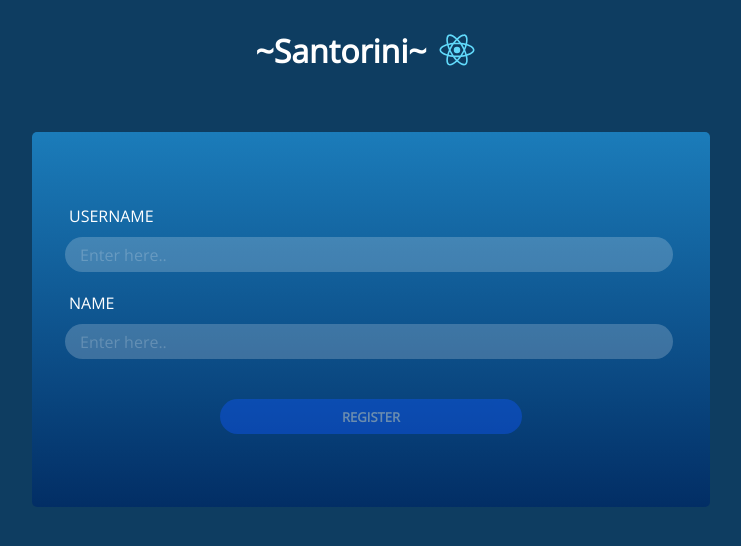
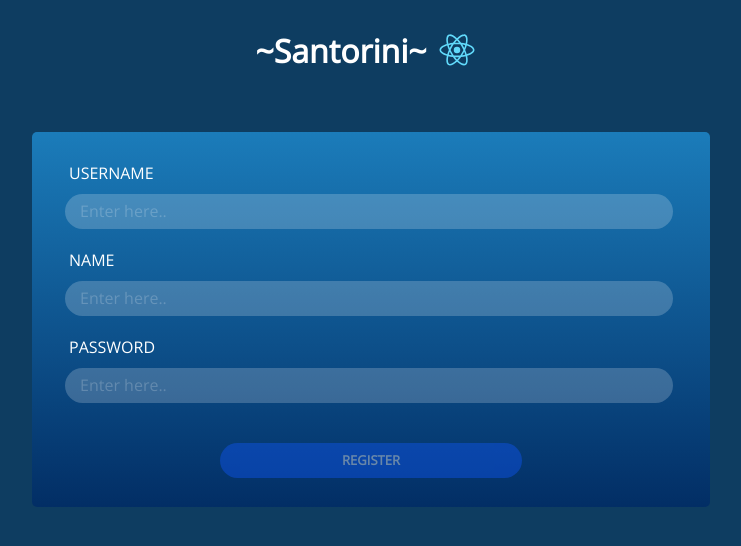
Before and after one commit to johannschwabe/Sopra_client, a React (Create React App) app: page /register in a window 1280 px wide. Shown: the top 546 px of the page, without its empty margins (269-1010 px from the left). Built offline with nearby package versions, Linux system fonts and the light colour scheme.

Commit message:
Password option in register

```diff
--- a/src/components/login/Register.js
+++ b/src/components/login/Register.js
@@ -76,7 +76,8 @@ class Register extends React.Component {
         super();
         this.state = {
             name: null,
-            username: null
+            username: null,
+            password: null
         };
     }
     /**
@@ -91,7 +92,8 @@ class Register extends React.Component {
             },
             body: JSON.stringify({
                 username: this.state.username,
-                name: this.state.name
+                name: this.state.name,
+                password: this.state.password
             })
         })
             .then(response => response.json())
@@ -151,6 +153,13 @@ class Register extends React.Component {
                                 this.handleInputChange("name", e.target.value);
                             }}
                         />
+                        <Label>Password</Label>
+                        <InputField
+                            placeholder="Enter here.."
+                            onChange={e => {
+                                this.handleInputChange("password", e.target.value);
+                            }}
+                        />
                         <ButtonContainer>
                             <Button
                                 disabled={!this.state.username || !this.state.name}
```
